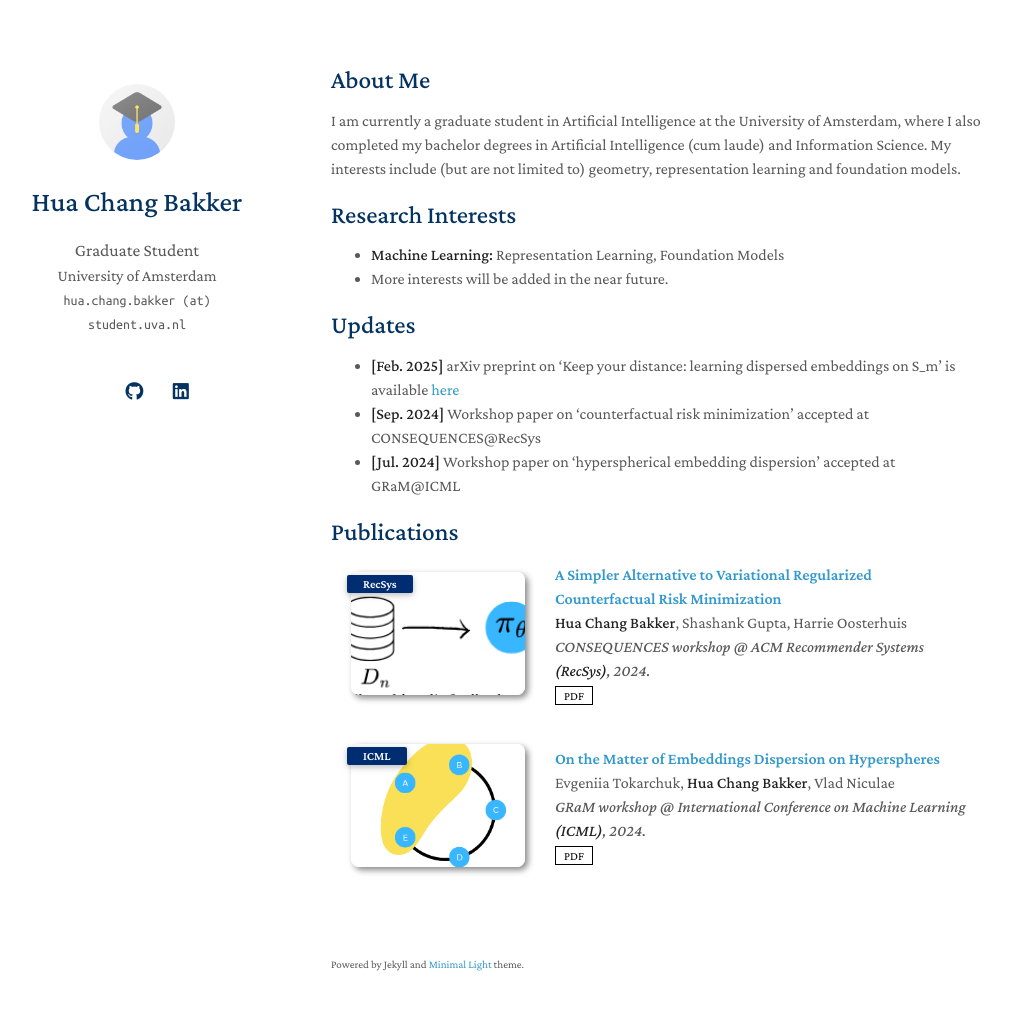
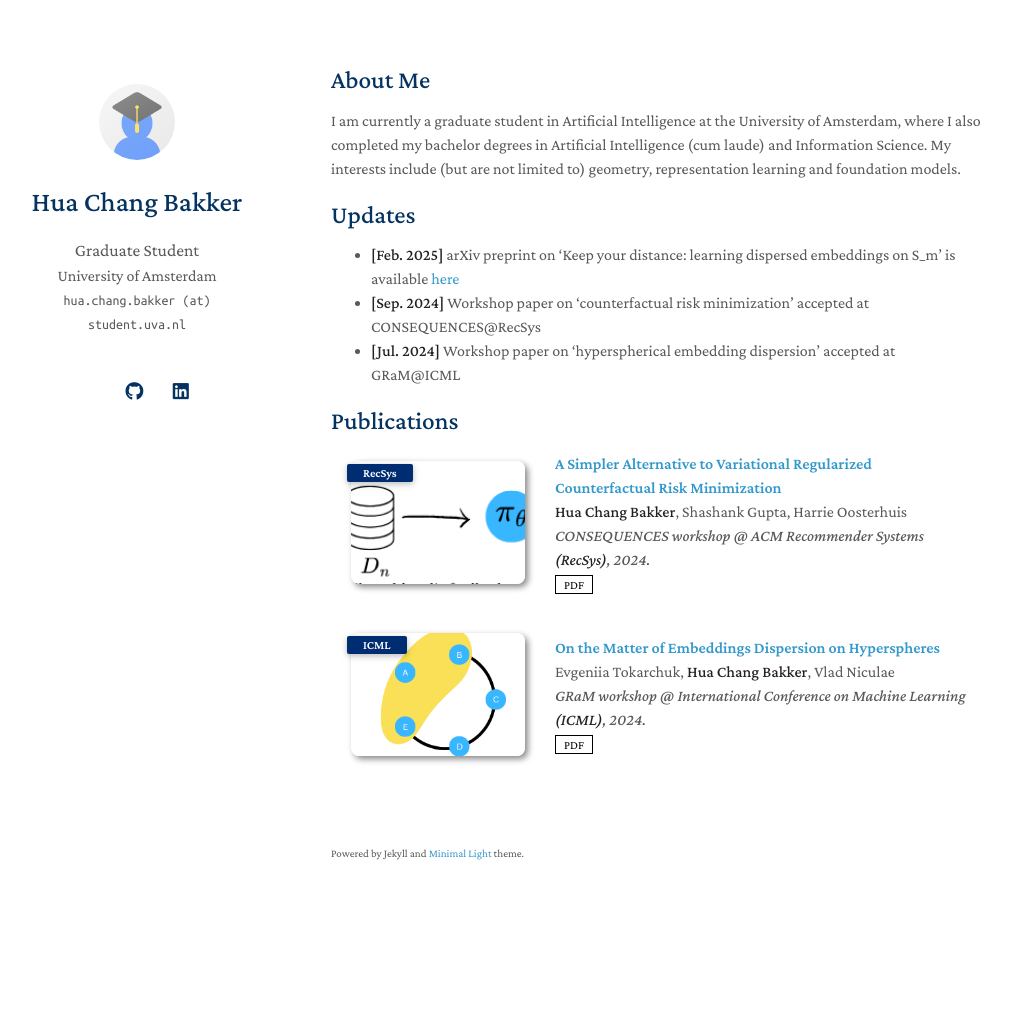
Before and after one commit to huachangb/huachangb.github.io, a Jekyll site: the page built from index.md, in a window 1280 px wide and 1045 px high. Shown: the top 1010 px of the window, without its empty margins (139-1150 px from the left). Built offline with Jekyll 4.4.1, drawn with Linux system fonts in a browser that asks for light colours; a style sheet for code colours, icons or effects is not loaded.

Commit message:
remove interests section

```diff
--- a/index.md
+++ b/index.md
@@ -8,12 +8,6 @@ I am currently a graduate student in Artificial Intelligence at the University o
 My interests include (but are not limited to) geometry, representation learning and foundation models.
 
 
-## Research Interests
-
-- **Machine Learning:** Representation Learning, Foundation Models
-- More interests will be added in the near future.
-
-
 ## Updates
 - **[Feb. 2025]** arXiv preprint on 'Keep your distance: learning dispersed embeddings on S_m' is available [here](https://arxiv.org/abs/2502.08231)
 - **[Sep. 2024]** Workshop paper on 'counterfactual risk minimization' accepted at CONSEQUENCES@RecSys
```
